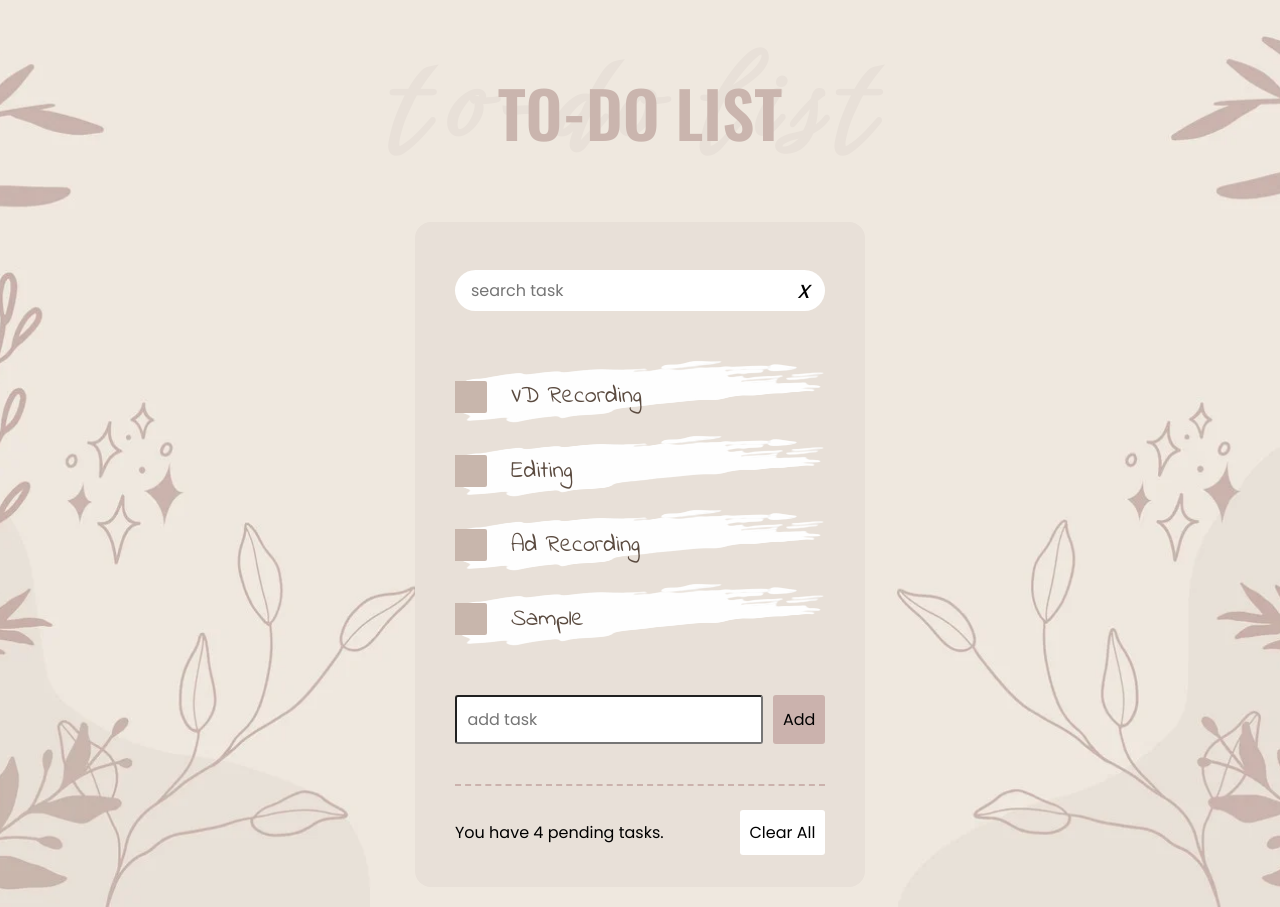
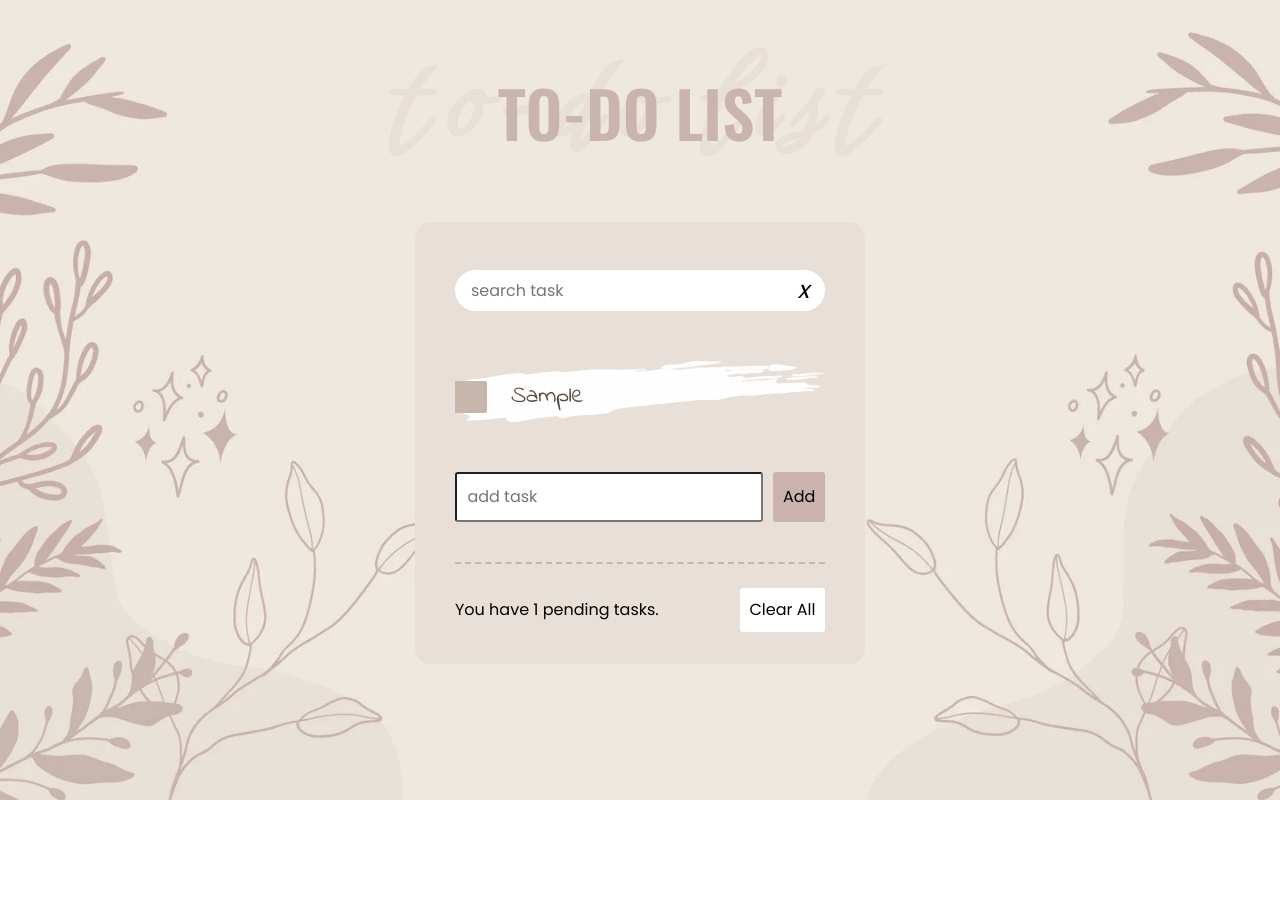
Before and after one commit to anjelika-kocheva/Todo-List, a plain HTML site: page index.html in a window 1280 px wide. Both pictures are taken after typing "Sample" into the empty fields and a click on the input "Add". After the commit the page ends 800 px from the top, so only its background shows below. Drawn offline with Linux system fonts and the light colour scheme; files whose address does not match are found by name.

Commit message:
Adding functions to keep tasks in localStorage

```diff
--- a/index.html
+++ b/index.html
@@ -27,21 +27,6 @@
                 </div>
                 <div class="task-box">
                     <ul class="tasks">
-                        <li>
-                            <img src="./images/brush.png" alt="brush" class="brush">
-                            <i class="delete"></i>
-                            <span>VD Recording</span>
-                        </li>
-                        <li>
-                            <img src="./images/brush.png" alt="brush" class="brush">
-                            <i class="delete"></i>
-                            <span>Editing</span>
-                        </li>
-                        <li>
-                            <img src="./images/brush.png" alt="brush" class="brush">
-                            <i class="delete"></i>
-                            <span>Ad Recording</span>
-                        </li>
                     </ul>
                     <form class="add">
                         <input type="text" name="task" placeholder="add task" autocomplete="off">
--- a/js/script.js
+++ b/js/script.js
@@ -1,55 +1,92 @@
-const addForm = document.querySelector(".add");
-const tasks = document.querySelector(".tasks");
+const addForm = document.querySelector("form.add");
+const tasksUl = document.querySelector(".tasks");
 const clearAll = document.querySelector(".clear");
+const searchForm = document.querySelector(".search");
 const messageSpan = document.querySelector(".message span");
-const searchForm = document.querySelector(".search");
+
+let tasks = localStorage.getItem("tasks") !== null ? JSON.parse(localStorage.getItem("tasks")) : [];
 
 
 // update message
 function updateMessage(){
-    const taskLength = tasks.children.length;
+    const taskLength = tasksUl.children.length;
     messageSpan.textContent = `You have ${taskLength} pending tasks.`;
+};
+
+// add task to DOM
+function addTaskDOM(id, value){
+        tasksUl.innerHTML += getTemplate(id, value);
 }
 
-updateMessage();
+// add task to local storage
+function addTask(value){
+    const task = {
+        id: Math.floor(Math.random()* 10000),
+        value: addForm.task.value
+    }
+    tasks.push(task);
+    localStorage.setItem("tasks", JSON.stringify(tasks));
+    addTaskDOM(task.id, value);
+}
 
+// template for tasks
+function getTemplate(id, value){
+    return `<li data-id=${id}>
+                <img src="./images/brush.png" alt="brush" class="brush">
+                <i class="delete"></i>
+                <span>${value}</span>
+            </li>`
+}
 
-// add item
 addForm.addEventListener("submit", event => {
     event.preventDefault();
 
-    const value = addForm.task.value.trim();
+    if(addForm.task.value.trim() === ""){
+        return alert("Please add task");
+    }
 
-    if(value.length){
-        tasks.innerHTML += `<li>
-                                <img src="./images/brush.png" alt="brush" class="brush">
-                                <i class="delete"></i>
-                                <span>${value}</span>
-                            </li>`
-        addForm.reset();
+    addTask(addForm.task.value.trim());
+    addForm.reset();
+    updateMessage();
+});
+
+// loop and display in DOM
+function getTask(){
+    tasks.forEach(task => {
+        tasksUl.innerHTML += getTemplate(task.id, task.value);
+    });
+}
+
+
+// delete task from local storage
+function deleteTask(id){
+    tasks = tasks.filter(task => {
+        return task.id !== id;
+    });
+    localStorage.setItem("tasks", JSON.stringify(tasks));
+}
+
+// delete task
+tasksUl.addEventListener("click", event => {
+    if(event.target.classList.contains("delete")){
+        event.target.parentElement.remove();
+        deleteTask(Number(event.target.parentElement.dataset.id));
         updateMessage();
     }
 });
 
-// remove item
-tasks.addEventListener("click", event => {
-    if(event.target.classList.contains("delete")){
-        event.target.parentElement.remove();
-        updateMessage();
-    }
-})
-
-// remove all items
+// delete all tasks
 clearAll.addEventListener("click", event => {
-    const taskItems = tasks.querySelectorAll("li");
+    const taskItems = tasksUl.querySelectorAll("li");
     taskItems.forEach(item => item.remove());
+    localStorage.setItem("tasks", "[]");
     updateMessage();
 });
 
 
-// search for terms
+// search for task
 function filterTask(term){
-    Array.from(tasks.children)
+    Array.from(tasksUl.children)
     .filter(task => {
         return !task.textContent.toLowerCase().includes(term);
     })
@@ -57,7 +94,7 @@ function filterTask(term){
         task.classList.add("hide");
     });
 
-    Array.from(tasks.children)
+    Array.from(tasksUl.children)
     .filter(task => {
         return task.textContent.toLowerCase().includes(term);
     })
@@ -80,3 +117,11 @@ searchForm.addEventListener("click", event => {
         filterTask(term);
     }
 })
+
+
+function init(){
+    getTask();
+    updateMessage();
+}
+
+init();
```
